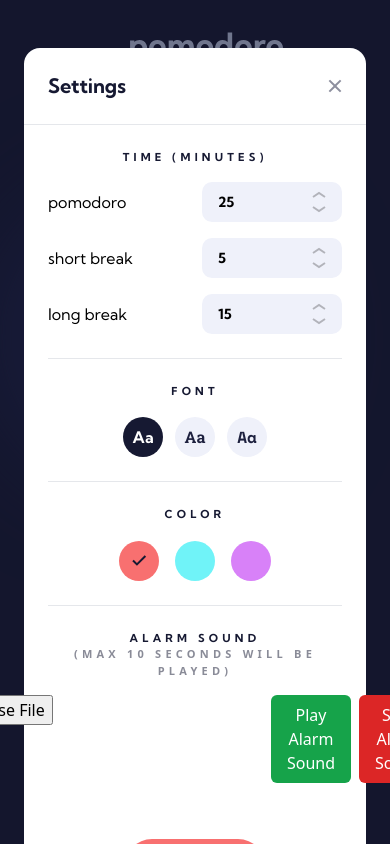
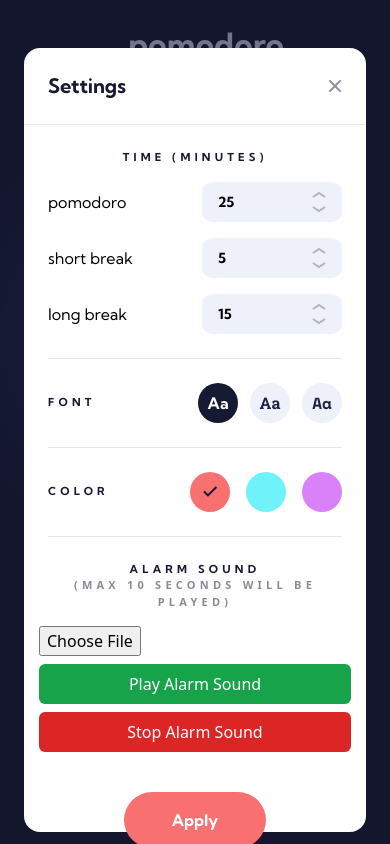
Before and after one commit to Deeperr0/pomodoro-timer, a React (Vite) app: page / in a window 390 px wide. Both pictures are taken after a click on the icon 195 px from the left and 631 px from the top of the page. Built offline with nearby package versions, Linux system fonts and the light colour scheme.

Commit message:
Fixed settings menu overflowing on mobile

```diff
--- a/src/components/Settings/Settings.jsx
+++ b/src/components/Settings/Settings.jsx
@@ -136,14 +136,14 @@ export default function Settings({ setToggleSettings }) {
       </div>
       <hr className="mx-6"></hr>
       {/* Font Customization */}
-      <div className="flex flex-col items-center p-6 md:px-10 md:flex-row md:justify-between">
+      <div className="flex items-center p-6 md:px-10 justify-between">
         <p
-          className="text-veryDarkBlue text-[11px] tracking-[4.23px] font-bold uppercase"
+          className="h-full text-veryDarkBlue text-[11px] tracking-[4.23px] font-bold uppercase"
           style={{ fontFamily: localFont }}
         >
           Font
         </p>
-        <div className="mt-[18px] [&_button]:rounded-full [&_button]:aspect-square [&_button]:w-10 [&_button]:h-10 flex gap-3 items-center md:mt-0">
+        <div className="[&_button]:rounded-full [&_button]:aspect-square [&_button]:w-10 [&_button]:h-10 flex gap-3 items-center md:mt-0">
           <button
             className={`font-kumbh ${
               localFont === "Kumbh Sans"
@@ -178,14 +178,14 @@ export default function Settings({ setToggleSettings }) {
       </div>
       <hr className="mx-6"></hr>
       {/* Color Customization */}
-      <div className="flex flex-col items-center p-6 md:px-10 md:flex-row md:justify-between">
+      <div className="flex items-center p-6 md:px-10 justify-between">
         <p
-          className="text-veryDarkBlue text-[11px] tracking-[4.23px] font-bold uppercase"
+          className="text-veryDarkBlue text-[11px] tracking-[4.23px] font-bold uppercase h-full"
           style={{ fontFamily: localFont }}
         >
           Color
         </p>
-        <div className="mt-[18px] [&>button]:rounded-full [&>button]:aspect-square [&>button]:w-10 [&>button]:h-10 flex gap-4 md:mt-0 items-center">
+        <div className="h-full [&>button]:rounded-full [&>button]:aspect-square [&>button]:w-10 [&>button]:h-10 flex gap-4 md:mt-0 items-center">
           <button
             className="bg-customRed flex justify-center items-center"
             onClick={() => setLocalBackgroundColor("#f87070")}
@@ -263,7 +263,7 @@ export default function Settings({ setToggleSettings }) {
           </p>
         </div>
         <div className="flex flex-col gap-2">
-          <div className="flex gap-2 text-">
+          <div className="flex flex-col md:flex-row gap-2 text-">
             <input
               type="file"
               accept="audio/*"
@@ -286,7 +286,7 @@ export default function Settings({ setToggleSettings }) {
       </div>
       <div className="flex justify-center w-full">
         <button
-          className="relative py-[18px] px-12 bg-customRed rounded-full top-8 font-bold leading-tight hover:brightness-125"
+          className="relative py-[18px] px-12 bg-customRed rounded-full top-4 md:top-8 font-bold leading-tight hover:brightness-125"
           style={{ fontFamily: localFont }}
           onClick={() => {
             applyChanges();
```
